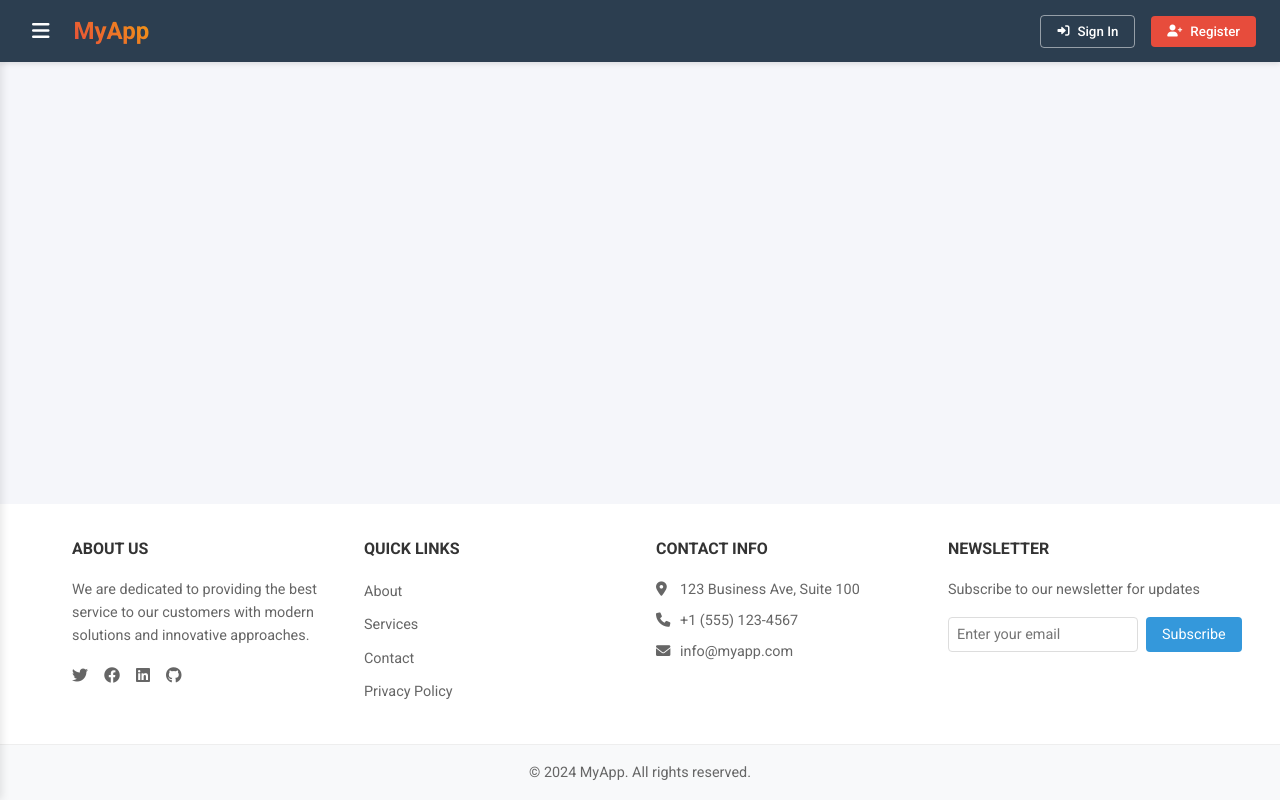
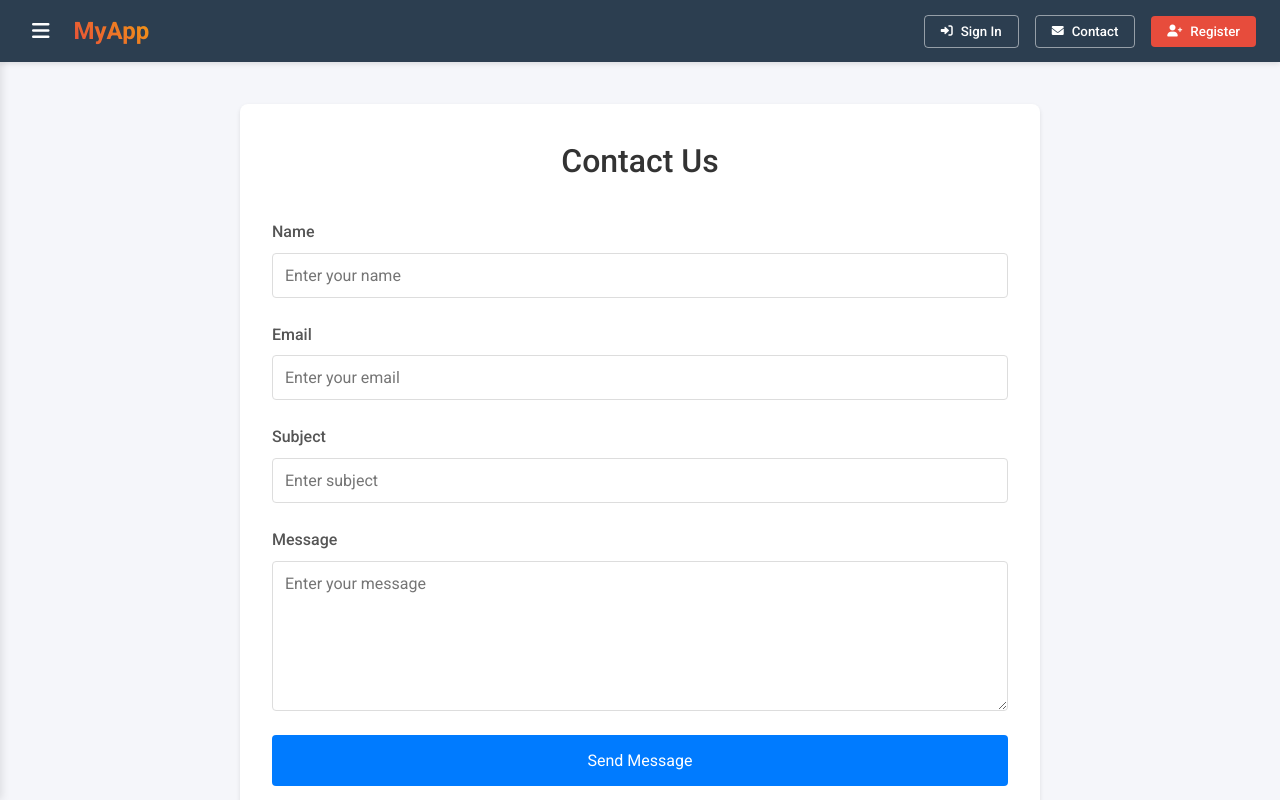
Before and after one commit to sarajoog/find-tutor, an Angular app: page /pages/contact in a window 1280 px wide. Before the commit this address led to /. Shown: the top 800 px of the page. Built offline with nearby package versions, Linux system fonts and the light colour scheme.

Commit message:
Implements the contact form

```diff
--- a/src/app/app.routes.ts
+++ b/src/app/app.routes.ts
@@ -10,9 +10,14 @@ export const routes: Routes = [
           import('@features/auth/auth.routes').then(m => m.AUTH_ROUTES)
       },
       {
-        path: 'dashboard',
+        path: 'account/dashboard',
         loadComponent: () =>
           import('@features/account/dashboard/dashboard.component').then(m => m.DashboardComponent)
+      },
+      {
+        path: 'pages/contact',
+        loadComponent: () =>
+          import('./pages/contact/contact.component').then(m => m.ContactComponent)
       }
     ]
   }
--- a/src/app/layout/components/navbar/navbar.component.html
+++ b/src/app/layout/components/navbar/navbar.component.html
@@ -8,13 +8,21 @@
     </a>
   </div>
   <div class="navbar-end">
-    <button class="btn btn-signin" (click)="navigateToSignIn()">
+
+    <button class="btn btn-general-color-theme" (click)="navigateToSignIn()">
       <i class="fas fa-sign-in-alt"></i>
       Sign In
+    </button>
+    <button class="btn btn-general-color-theme" (click)="navigateToContact()">
+      <i class="fas fa-envelope"></i>
+      Contact
     </button>
     <button class="btn btn-register" (click)="navigateToRegister()">
       <i class="fas fa-user-plus"></i>
       Register
     </button>
+
+
+
   </div>
 </nav>
--- a/src/app/layout/components/navbar/navbar.component.scss
+++ b/src/app/layout/components/navbar/navbar.component.scss
@@ -80,7 +80,7 @@
       }
     }
 
-    .btn-signin {
+    .btn-general-color-theme {
       background: transparent;
       border: 1px solid rgba(255,255,255,0.5);
       color: white;
--- a/src/app/layout/components/navbar/navbar.component.ts
+++ b/src/app/layout/components/navbar/navbar.component.ts
@@ -25,4 +25,8 @@ export class NavbarComponent {
   navigateToRegister() {
     this.router.navigate(['/auth/register']);
   }
+
+  navigateToContact() {
+    this.router.navigate(['/pages/contact']);
+  }
 }
--- /dev/null
+++ b/src/app/pages/about/about.component.html
@@ -0,0 +1 @@
+<p>about works!</p>
--- /dev/null
+++ b/src/app/pages/contact/contact.component.html
@@ -0,0 +1,63 @@
+<div class="contact-container">
+  <h1>Contact Us</h1>
+
+  <form [formGroup]="contactForm" (ngSubmit)="onSubmit()" class="contact-form">
+    <div class="form-group">
+      <label for="name">Name</label>
+      <input
+        id="name"
+        type="text"
+        formControlName="name"
+        placeholder="Enter your name">
+      @if (contactForm.get('name')?.errors?.['required'] && formSubmitted) {
+        <span class="error-message">Name is required</span>
+      }
+      @if (contactForm.get('name')?.errors?.['minlength'] && formSubmitted) {
+        <span class="error-message">Name must be at least 2 characters</span>
+      }
+    </div>
+
+    <div class="form-group">
+      <label for="email">Email</label>
+      <input
+        id="email"
+        type="email"
+        formControlName="email"
+        placeholder="Enter your email">
+      @if (contactForm.get('email')?.errors?.['required'] && formSubmitted) {
+        <span class="error-message">Email is required</span>
+      }
+      @if (contactForm.get('email')?.errors?.['email'] && formSubmitted) {
+        <span class="error-message">Please enter a valid email</span>
+      }
+    </div>
+
+    <div class="form-group">
+      <label for="subject">Subject</label>
+      <input
+        id="subject"
+        type="text"
+        formControlName="subject"
+        placeholder="Enter subject">
+      @if (contactForm.get('subject')?.errors?.['required'] && formSubmitted) {
+        <span class="error-message">Subject is required</span>
+      }
+    </div>
+
+    <div class="form-group">
+      <label for="message">Message</label>
+      <textarea
+        id="message"
+        formControlName="message"
+        placeholder="Enter your message"></textarea>
+      @if (contactForm.get('message')?.errors?.['required'] && formSubmitted) {
+        <span class="error-message">Message is required</span>
+      }
+      @if (contactForm.get('message')?.errors?.['minlength'] && formSubmitted) {
+        <span class="error-message">Message must be at least 10 characters</span>
+      }
+    </div>
+
+    <button type="submit" class="submit-button">Send Message</button>
+  </form>
+</div>
--- /dev/null
+++ b/src/app/pages/contact/contact.component.scss
@@ -0,0 +1,82 @@
+.contact-container {
+  max-width: 800px;
+  margin: 2rem auto;
+  padding: 2rem;
+  background: white;
+  border-radius: 8px;
+  box-shadow: 0 2px 4px rgba(0, 0, 0, 0.1);
+
+  h1 {
+    color: #333;
+    margin-bottom: 2rem;
+    text-align: center;
+  }
+}
+
+.contact-form {
+  display: flex;
+  flex-direction: column;
+  gap: 1.5rem;
+
+  .form-group {
+    display: flex;
+    flex-direction: column;
+    gap: 0.5rem;
+
+    label {
+      font-weight: 500;
+      color: #555;
+    }
+
+    input, textarea {
+      padding: 0.75rem;
+      border: 1px solid #ddd;
+      border-radius: 4px;
+      font-size: 1rem;
+      transition: border-color 0.3s;
+
+      &:focus {
+        outline: none;
+        border-color: #007bff;
+      }
+    }
+
+    textarea {
+      min-height: 150px;
+      resize: vertical;
+    }
+
+    .error-message {
+      color: #dc3545;
+      font-size: 0.875rem;
+      margin-top: 0.25rem;
+    }
+  }
+}
+
+.submit-button {
+  background-color: #007bff;
+  color: white;
+  border: none;
+  padding: 1rem 2rem;
+  border-radius: 4px;
+  font-size: 1rem;
+  cursor: pointer;
+  transition: background-color 0.3s;
+
+  &:hover {
+    background-color: #0056b3;
+  }
+
+  &:disabled {
+    background-color: #ccc;
+    cursor: not-allowed;
+  }
+}
+
+@media (max-width: 768px) {
+  .contact-container {
+    margin: 1rem;
+    padding: 1rem;
+  }
+}
--- /dev/null
+++ b/src/app/pages/contact/contact.component.ts
@@ -0,0 +1,34 @@
+import { Component, inject } from '@angular/core';
+import { CommonModule } from '@angular/common';
+import { FormBuilder, FormGroup, ReactiveFormsModule, Validators } from '@angular/forms';
+import { toSignal } from '@angular/core/rxjs-interop';
+
+@Component({
+  selector: 'app-contact',
+  templateUrl: './contact.component.html',
+  styleUrls: ['./contact.component.scss'],
+  standalone: true,
+  imports: [CommonModule, ReactiveFormsModule]
+})
+export class ContactComponent {
+  private fb = inject(FormBuilder);
+
+  contactForm = this.fb.group({
+    name: ['', [Validators.required, Validators.minLength(2)]],
+    email: ['', [Validators.required, Validators.email]],
+    subject: ['', Validators.required],
+    message: ['', [Validators.required, Validators.minLength(10)]]
+  });
+
+  formSubmitted = false;
+
+  onSubmit() {
+    this.formSubmitted = true;
+    if (this.contactForm.valid) {
+      console.log('Form submitted:', this.contactForm.value);
+      // Here you would typically send the form data to your backend
+      this.contactForm.reset();
+      this.formSubmitted = false;
+    }
+  }
+}
```
Also changed, not shown: src/app/pages/about/about.component.ts (added, +12 -0 lines), src/app/pages/about/about.component.scss (added), 2 other files (tests, documents, lock files or other folders).
